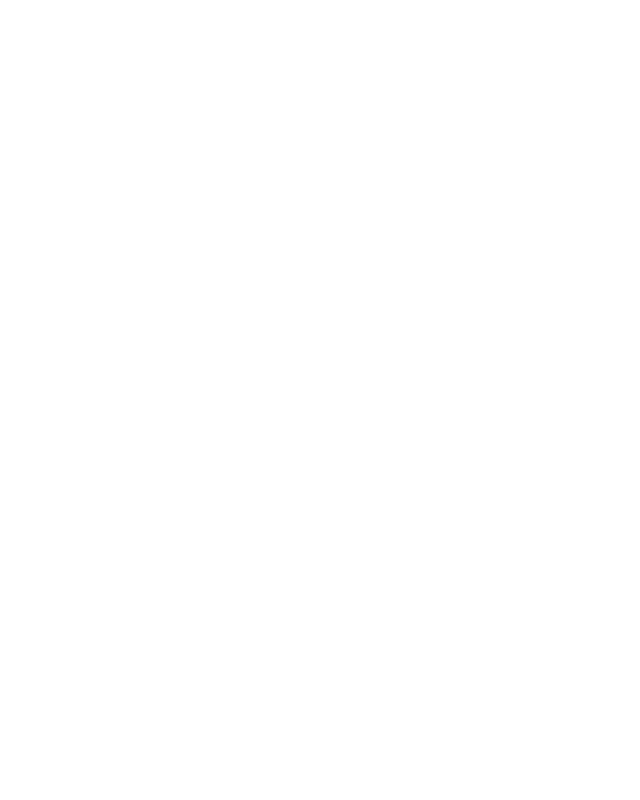
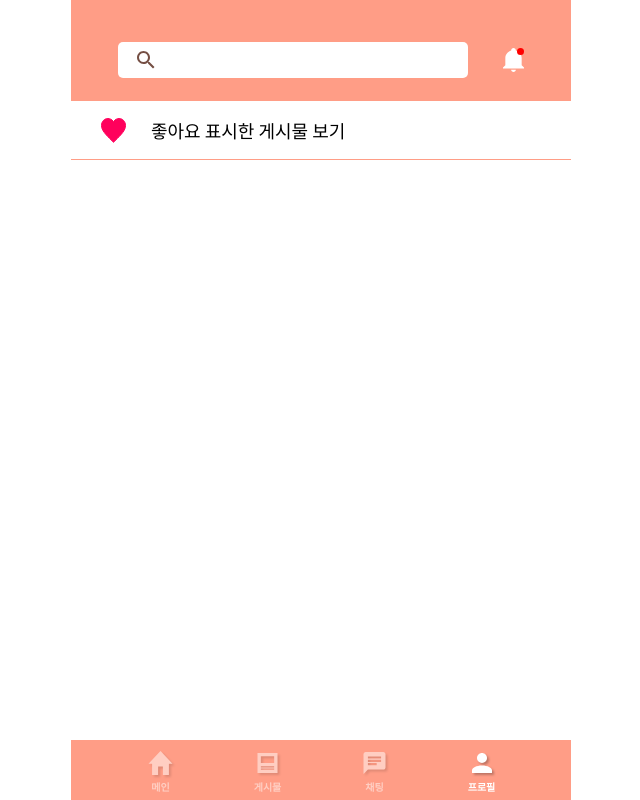
Before and after one commit to TEAM-Tn1/NUGUNA_Client, a React (Create React App) app: page /profile/liked_post in a window 1280 px wide. Shown: the whole page, without its empty margins (319-959 px from the left). Built offline with nearby package versions, Linux system fonts and the light colour scheme.

Commit message:
[MODIFY] 경로명 liked_post로 수정

```diff
--- a/src/constance/profile/index.ts
+++ b/src/constance/profile/index.ts
@@ -1,7 +1,7 @@
 import { modify, like, written, suggestion } from '../../assets/profile';
 export const PROFILE_ELEMENT = [
   { id: 'modify', text: '내 정보 수정하기', img: modify, path: '/modify' },
-  { id: 'like', text: '좋아요 표시한 게시물 보기', img: like, path: '/like_post' },
+  { id: 'like', text: '좋아요 표시한 게시물 보기', img: like, path: '/liked_post' },
   { id: 'written', text: '작성한 게시물 보기', img: written, path: '/written_post' },
   { id: 'suggestion', text: '문의사항 작성하기', img: suggestion, path: '/suggestion' },
 ];
--- a/src/route/MainRouter.tsx
+++ b/src/route/MainRouter.tsx
@@ -10,7 +10,7 @@ const MainRouter = () => {
       <Switch>
         <Route exact path='/profile' component={Profile}></Route>
         <Route exact path='/profile/modify' component={ModifyInfo}></Route>
-        <Route exact path='/profile/like_post' component={LikedPost}></Route>
+        <Route exact path='/profile/liked_post' component={LikedPost}></Route>
       </Switch>
     </Router>
   );
```
